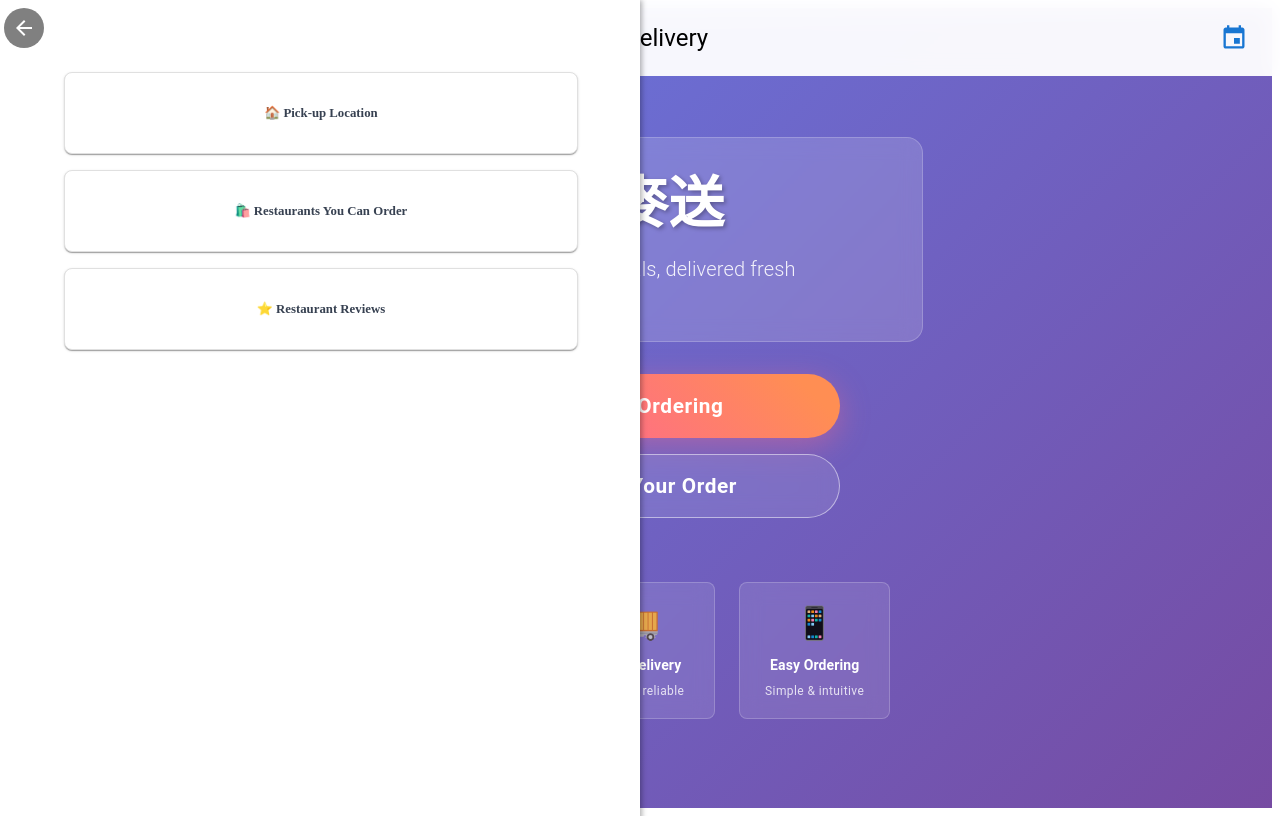
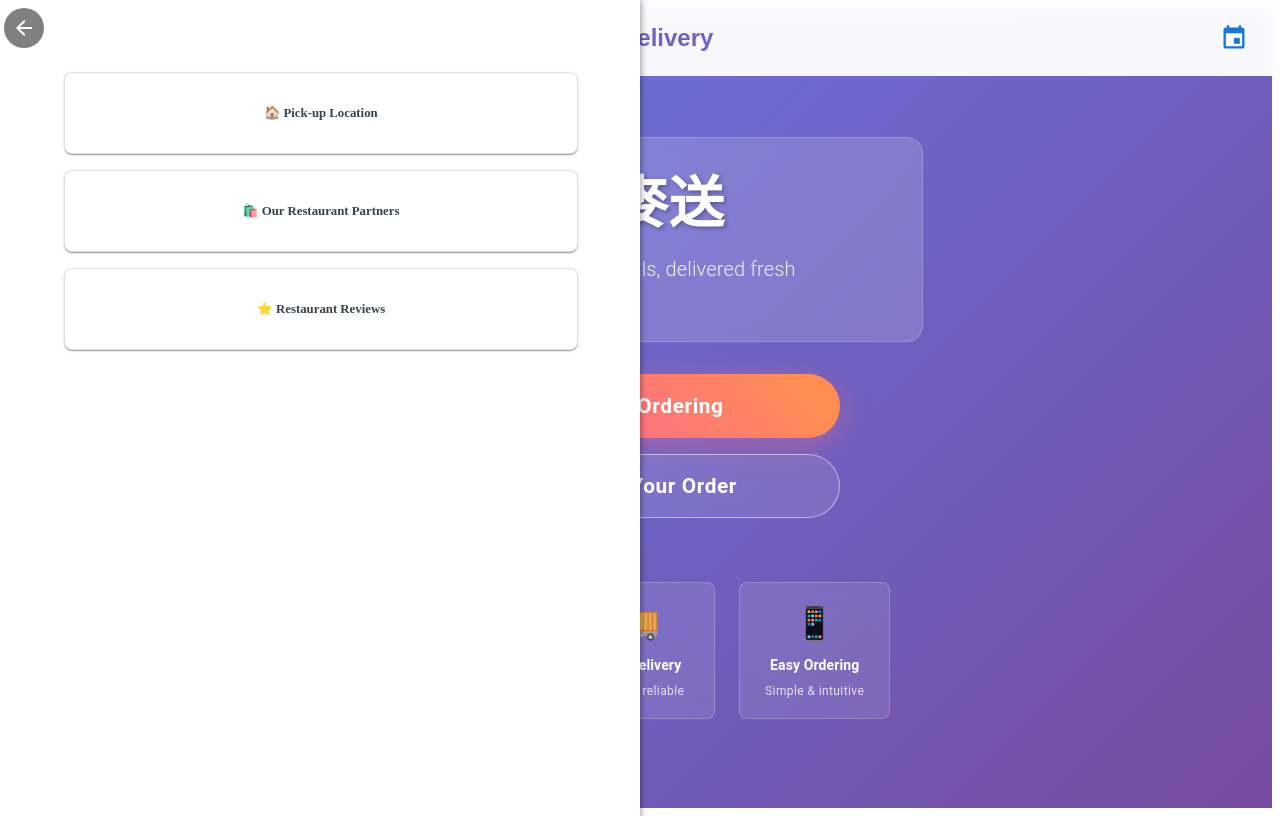
Before and after one commit to masacheung/mak-delivery, a React (Create React App) app in the folder static/: page / in a window 1280 px wide. Both pictures are taken after a click on the button 46 px from the left and 38 px from the top of the page. Built offline with nearby package versions, Linux system fonts and the light colour scheme; no server answers.

Commit message:
Update imageMap and title

```diff
--- a/static/src/features/Information/restaurant_list.js
+++ b/static/src/features/Information/restaurant_list.js
@@ -139,9 +139,6 @@ const RestaurantSupportList = () => {
         }}
       >
         <div style={{ marginTop: '50px' }}>
-          <h2 style={{ fontSize: '1.5rem', fontWeight: 'bold', marginBottom: '1rem' }}>
-            🛍️ Restaurants You Can Order
-          </h2>
           <RestaurantList/>
         </div>
       </Box>
--- a/static/src/features/editExistingOrder/editExistingOrder.js
+++ b/static/src/features/editExistingOrder/editExistingOrder.js
@@ -98,18 +98,18 @@ const EditExistingOrder = () => {
   const imageMap = {
     '葛师傅': chefGeImage,
     '港茶巷 HK ALLEY': hkAlleyImage,
-    '蜀香缘火锅': jiBeiChuanImage,
-    '遇图': meeTuImage,
-    '花小姐音乐火锅': missFlowerHotpotImage,
-    '兰州拉面': newDaNoodlesImage,
-    '九八堂': ninetyEightKImage,
-    '面时代': noodlesTimeImage,
-    '麻辣二十四': spiceTwentyFourImage,
-    '思悦迷你火锅': syMiniHotpotImage,
-    '香味时刻': tastyMomentImage,
-    '馄饨先生': wontonGuyImage,
-    '优の甜品': yoDessertImage,
-    '又一村': youGardenImage,
+    '季北川': jiBeiChuanImage,
+    'eetu': meeTuImage,
+    '花小娇金汤花胶鸡': missFlowerHotpotImage,
+    '牛大 NewDa Noodles': newDaNoodlesImage,
+    '98K': ninetyEightKImage,
+    '面缘': noodlesTimeImage,
+    'Spice 24': spiceTwentyFourImage,
+    'S&Y Mini HotPot 蜀世冒菜': syMiniHotpotImage,
+    'Tasty Moment': tastyMomentImage,
+    '雲吞佳': wontonGuyImage,
+    'Yo Dessert us': yoDessertImage,
+    '豫園': youGardenImage,
   };
 
   const [orderState, setOrderState] = useState({
--- a/static/src/features/headerSection/menu/more.js
+++ b/static/src/features/headerSection/menu/more.js
@@ -107,7 +107,7 @@ const MoreMenu = ({onClose}) => {
             },
           }}
         >
-          🛍️ Restaurants You Can Order
+          🛍️ Our Restaurant Partners
         </Box>
 
         <Box
--- a/static/src/features/home/homePage.js
+++ b/static/src/features/home/homePage.js
@@ -104,15 +104,21 @@ const HomePage = () => {
         </IconButton>
 
         <Typography
-          className="app-title"
           variant={isMobile ? "h6" : "h5"}
+          component="div"
           sx={{
             flexGrow: 1,
-            textAlign: "center",
-            cursor: "pointer",
-            transition: "all 0.3s ease",
-            "&:hover": {
-              transform: "scale(1.05)",
+            textAlign: 'center',
+            fontWeight: 'bold',
+            background: 'linear-gradient(135deg, #667eea 0%, #764ba2 100%)',
+            backgroundClip: 'text',
+            WebkitBackgroundClip: 'text',
+            WebkitTextFillColor: 'transparent',
+            fontFamily: 'Poppins, sans-serif',
+            cursor: 'pointer',
+            '&:hover': {
+              transform: 'scale(1.05)',
+              transition: 'transform 0.2s ease',
             }
           }}
           onClick={() => navigate("/")}
--- a/static/src/features/restaurants/restaurantList.js
+++ b/static/src/features/restaurants/restaurantList.js
@@ -347,15 +347,15 @@ const RestaurantList = () => {
       'Spice 24': spiceTwentyFourImg,
       '雲吞佳': wontonGuyImg,
       '季北川': jiBeiChuanImg,
-      'Miss Flower Hotpot': missFlowerHotpotImg,
-      'S&Y Mini Hotpot': syMiniHotpotImg,
+      '花小娇金汤花胶鸡': missFlowerHotpotImg,
+      'S&Y Mini HotPot 蜀世冒菜': syMiniHotpotImg,
       '豫園': youGardenImg,
       '98K': nineEightkImg,
       '港茶巷 HK ALLEY': hkAlleyImg,
       'Meetu': meeTuImg,
       'Yo Dessert us': yoDessertImg,
-      'Noodles Time': noodlesTimeImg,
-      'New Da Noodles': newDaNoodlesImg
+      '面缘': noodlesTimeImg,
+      '牛大 NewDa Noodles': newDaNoodlesImg
     };
     return imageMap[restaurantName] || chefImg;
   };
```
